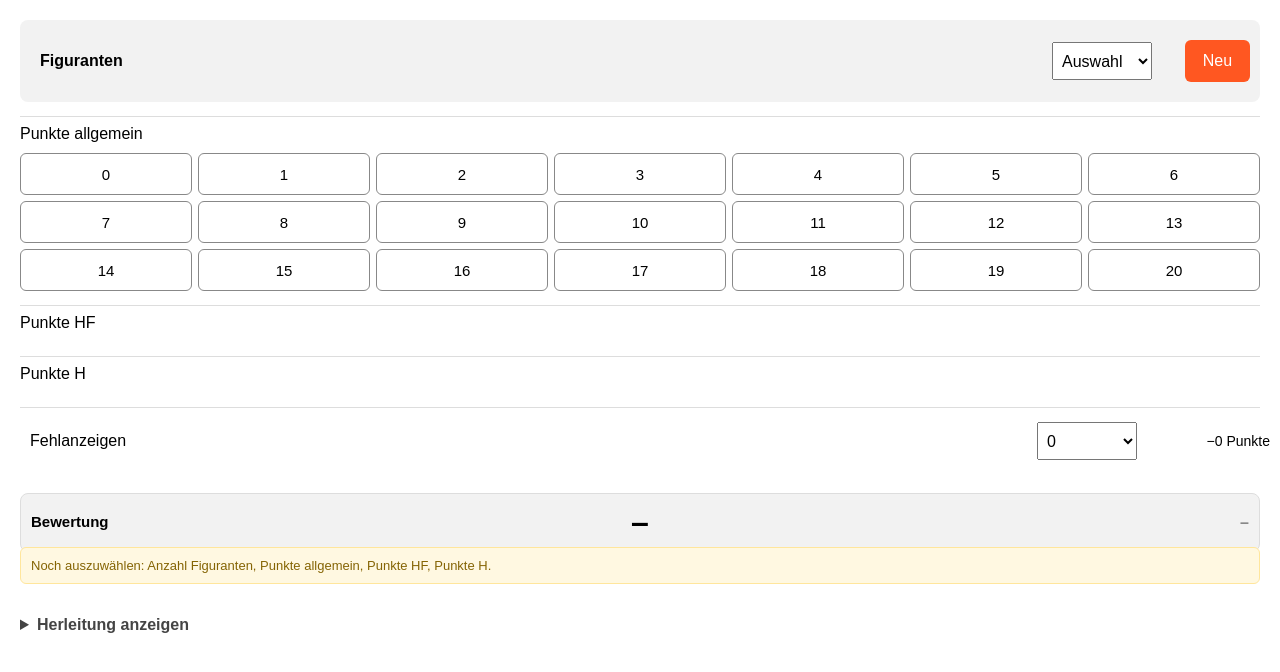
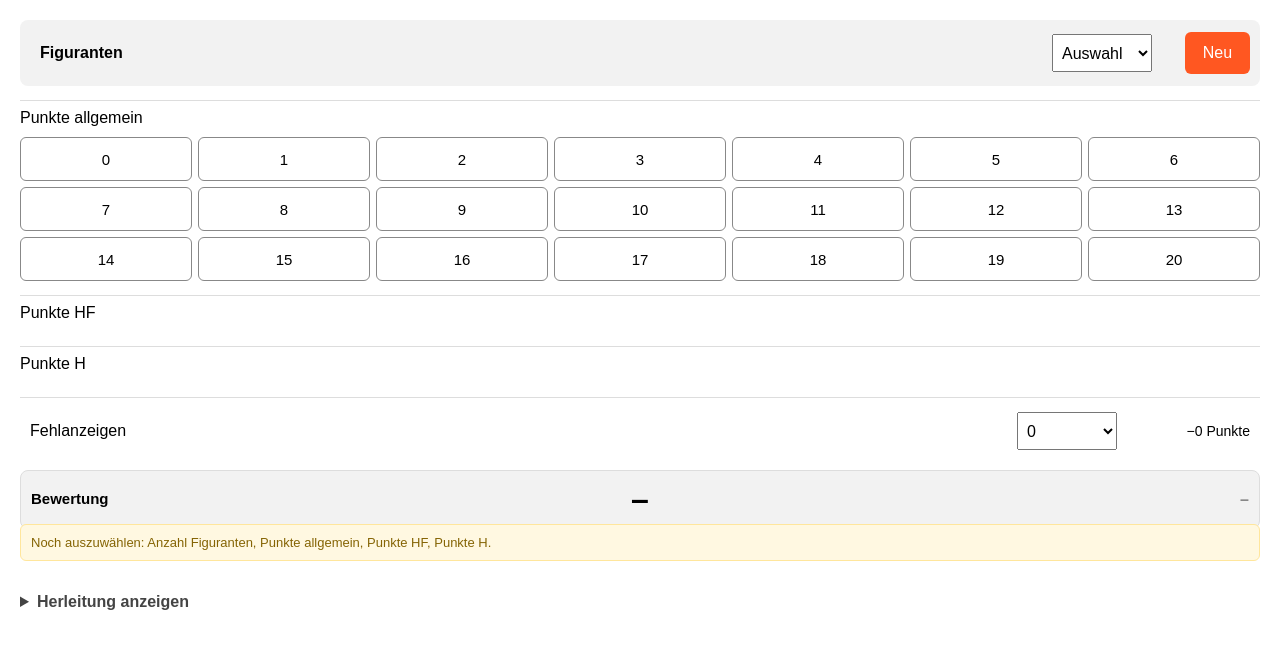
Before and after one commit to clawag/khbewertung, a plain HTML site: page index.html in a window 1280 px wide. Drawn offline with Linux system fonts and the light colour scheme.

Commit message:
Add files via upload

```diff
--- a/service-worker.js
+++ b/service-worker.js
@@ -1,5 +1,5 @@
 
-const CACHE_NAME = "bewertung_v13";
+const CACHE_NAME = "bewertung_v14";
 
 const FILES = [
     "./",
--- a/style.css
+++ b/style.css
@@ -1,3 +1,11 @@
+
+/* ==========================================
+   GRUNDEINSTELLUNGEN
+========================================== */
+
+* {
+    box-sizing: border-box;
+}
 
 body {
     font-family: Arial, sans-serif;
@@ -6,12 +14,10 @@ body {
     color: #000000;
 }
 
-.eingabezeile {
-    display: flex;
-    align-items: center;
-    width: 100%;
-    margin-bottom: 25px;
-}
+
+/* ==========================================
+   BESCHRIFTUNGEN UND EINGABEN
+========================================== */
 
 .beschriftung {
     width: 50%;
@@ -23,29 +29,147 @@ select {
     height: 38px;
     font-size: 16px;
     padding: 5px;
-    box-sizing: border-box;
 }
 
-.kriterium {
-    margin-bottom: 25px;
+
+/* ==========================================
+   FIGURANTEN-KOPFZEILE
+========================================== */
+
+.kopfzeile {
+    display: grid;
+    grid-template-columns: 1fr 100px 65px;
+    align-items: center;
+    gap: 8px;
+
+    background-color: #f2f2f2;
+    border-radius: 8px;
+    padding: 12px 10px;
+    min-height: 58px;
 }
 
+.kopfzeile .beschriftung {
+    width: auto;
+    padding-left: 10px;
+    font-size: 16px;
+    font-weight: 600;
+    white-space: nowrap;
+    text-align: left;
+}
+
+.kopfzeile select {
+    width: 100%;
+    min-width: 0;
+    transform: translateX(-25px);
+}
+
+
+/* ==========================================
+   BUTTON NEU
+========================================== */
+
+.neu-button {
+    width: 65px;
+    height: 42px;
+    margin: 0;
+    padding: 0 5px;
+    font-size: 16px;
+    background-color: #ff5721;
+    color: #ffffff;
+    border: none;
+    border-radius: 6px;
+    cursor: pointer;
+}
+
+
+/* ==========================================
+   EINGABEZEILEN
+========================================== */
+
+.eingabezeile {
+    display: flex;
+    align-items: center;
+    width: 100%;
+    margin-bottom: 12px;
+}
+
+
+/* ==========================================
+   FEHLANZEIGEN
+========================================== */
+
+.fehlanzeigen-zeile {
+    display: grid;
+    grid-template-columns: 1fr 100px 100px;
+    align-items: center;
+    gap: 8px;
+    padding: 8px 10px;
+}
+
+.fehlanzeigen-zeile .beschriftung {
+    width: auto;
+}
+
+.fehlanzeigen-zeile select {
+    width: 100%;
+    transform: translateX(-25px);
+}
+
+.fehlanzeigen-abzug {
+    text-align: right;
+    font-weight: normal;
+    white-space: nowrap;
+    font-size: 14px;
+}
+
+
+/* ==========================================
+   KRITERIEN
+========================================== */
+
+.kriterium {
+    margin: 8px 0;
+}
+
+.kriterium .beschriftung {
+    display: block;
+    width: auto;
+    margin-bottom: 6px;
+    font-size: 16px;
+}
+
+.trennlinie {
+    border: none;
+    border-top: 1px solid #dddddd;
+    margin-top: 14px;
+    margin-bottom: 6px;
+}
+
+
+/* ==========================================
+   PUNKTEBUTTONS
+========================================== */
+
 .punkte-container {
-    display: flex;
-    flex-wrap: wrap;
-    gap: 8px;
+    display: grid;
+    grid-template-columns: repeat(7, 1fr);
+    gap: 6px;
     margin-top: 10px;
 }
 
 .punkte-button {
-    width: 55px;
-    height: 42px;
-    font-size: 16px;
+    width: 100%;
+    min-width: 0;
+    min-height: 44px;
+    padding: 5px 2px;
+    margin: 0;
+    font-size: 15px;
     border: 1px solid #888888;
     border-radius: 6px;
     background-color: #ffffff;
     color: #000000;
     cursor: pointer;
+    touch-action: manipulation;
 }
 
 .punkte-button.aktiv {
@@ -54,48 +178,27 @@ select {
     border-color: #444444;
 }
 
-.trennlinie {
-    border: none;
-    border-top: 1px solid #dddddd;
-    margin: 25px 0;
-}
 
-.neu-button {
-    width: 100%;
-    height: 42px;
-    margin-top: 0;
-    margin-bottom: 5px;
-    font-size: 16px;
-    background-color: #ff5721;
-    color: #ffffff;
-    border: none;
-    border-radius: 6px;
-    cursor: pointer;
-}
-
-/* Bewertungsblock */
+/* ==========================================
+   BEWERTUNGSBLOCK
+========================================== */
 
 .bewertungsblock {
     display: flex;
     align-items: center;
     justify-content: space-between;
-    padding: 18px 15px;
-    margin-top: 25px;
-    margin-bottom: 25px;
+    padding: 10px;
+    margin: 10px 0;
     background-color: #f2f2f2;
     border: 1px solid #dddddd;
     border-radius: 8px;
     font-weight: bold;
 }
 
-/* Bestanden: Hellgrün */
-
 .bewertungsblock.bestanden {
     background-color: #e8f5e9;
     border-color: #c8e6c9;
 }
-
-/* Nicht bestanden: Hellrot */
 
 .bewertungsblock.out {
     background-color: #ffebee;
@@ -105,12 +208,13 @@ select {
 .bewertung-label {
     width: 33%;
     font-size: 15px;
+    margin-bottom: 3px;
 }
 
 .bewertung-punktzahl {
     width: 33%;
     text-align: center;
-    font-size: 22px;
+    font-size: 32px;
 }
 
 .bewertung-status {
@@ -131,10 +235,13 @@ select {
     color: #888888;
 }
 
-/* Herleitung */
+
+/* ==========================================
+   HERLEITUNG
+========================================== */
 
 .herleitung {
-    margin-top: 25px;
+    margin-top: 8px;
 }
 
 .herleitung summary {
@@ -150,7 +257,8 @@ select {
 }
 
 .herleitung-inhalt {
-    margin-top: 15px;
+    margin-top: 6px;
+    padding-top: 6px;
 }
 
 .herleitung-zeile {
@@ -176,7 +284,10 @@ select {
     margin-bottom: 0;
 }
 
-/* Eingabehinweis */
+
+/* ==========================================
+   EINGABEHINWEIS
+========================================== */
 
 .eingabe-hinweis {
     margin-top: -15px;
@@ -193,102 +304,6 @@ select {
     display: none;
 }
 
-/* ==========================================
-   KOMPAKTE KOPFZEILE
-========================================== */
-
-.kopfzeile {
-    display: grid;
-    grid-template-columns: 1fr 90px 70px;
-    align-items: center;
-    gap: 10px;
-    padding: 8px 10px;
-}
-
-.kopfzeile .beschriftung {
-    white-space: nowrap;
-}
-
-.kopfzeile select {
-    width: 100%;
-    min-width: 0;
-}
-
-.kopfzeile .neu-button {
-    width: 100%;
-    margin: 0;
-    padding: 10px 5px;
-}
-
-
-/* ==========================================
-   ABSTÄNDE KOMPAKTER
-========================================== */
-
-.kriterium {
-    margin: 8px 0;
-}
-
-.kriterium .beschriftung {
-    margin-bottom: 6px;
-}
-
-.trennlinie {
-    margin: 8px 0;
-}
-
-
-/* ==========================================
-   PUNKTEBUTTONS
-========================================== */
-
-.punkte-container {
-    display: grid;
-    grid-template-columns: repeat(7, 1fr);
-    gap: 6px;
-}
-
-.punkte-button {
-    width: 100%;
-    min-width: 0;
-    min-height: 42px;
-    padding: 5px 2px;
-    margin: 0;
-    font-size: 15px;
-    touch-action: manipulation;
-}
-
-
-/* ==========================================
-   BEWERTUNG
-========================================== */
-
-.bewertungsblock {
-    margin: 10px 0;
-    padding: 10px;
-}
-
-.bewertung-punktzahl {
-    font-size: 32px;
-}
-
-.bewertung-label {
-    margin-bottom: 3px;
-}
-
-
-/* ==========================================
-   HERLEITUNG
-========================================== */
-
-.herleitung {
-    margin-top: 8px;
-}
-
-.herleitung-inhalt {
-    padding-top: 6px;
-}
-
 
 /* ==========================================
    HANDYOPTIMIERUNG
@@ -297,13 +312,25 @@ select {
 @media (max-width: 480px) {
 
     body {
+        margin: 0;
         padding: 6px;
     }
 
     .kopfzeile {
-        grid-template-columns: 1fr 85px 65px;
+        grid-template-columns: 1fr 105px 65px;
         gap: 7px;
-        padding: 6px 4px;
+        padding: 12px 4px;
+    }
+
+    .kopfzeile select,
+    .fehlanzeigen-zeile select {
+        transform: translateX(-20px);
+    }
+
+    .fehlanzeigen-zeile {
+        grid-template-columns: 1fr 90px 90px;
+        gap: 6px;
+        padding: 8px 4px;
     }
 
     .punkte-container {
@@ -320,104 +347,4 @@ select {
         margin: 6px 0;
     }
 
-    .trennlinie {
-        margin: 6px 0;
-    }
 }
-
-//* Figuranten */
-
-.kopfzeile {
-    display: grid;
-    grid-template-columns: 1fr 100px 65px;
-    align-items: center;
-    gap: 8px;
-}
-
-.kopfzeile select {
-    width: 100%;
-    justify-self: start;
-    transform: translateX(-25px);
-}
-
-
-/* Fehlanzeigen */
-
-.fehlanzeigen-zeile {
-    display: grid;
-    grid-template-columns: 1fr 100px 100px;
-    align-items: center;
-    gap: 8px;
-    padding: 8px 10px;
-}
-
-.fehlanzeigen-zeile select {
-    width: 100%;
-    transform: translateX(-25px);
-}
-
-.fehlanzeigen-abzug {
-    text-align: right;
-    font-weight: normal;
-    white-space: nowrap;
-    font-size: 14px;
-}
-
-
-/* Handy */
-
-@media (max-width: 480px) {
-
-    .kopfzeile select,
-    .fehlanzeigen-zeile select {
-        transform: translateX(-20px);
-    }
-
-}
-
-/* Handy */
-
-@media (max-width: 480px) {
-
-    .kopfzeile {
-        grid-template-columns: 1fr 105px 65px;
-    }
-
-    .fehlanzeigen-zeile {
-        grid-template-columns: 1fr 90px 90px;
-        gap: 6px;
-        padding: 8px 4px;
-    }
-
-}
-/* Trennlinien mit mehr Abstand nach oben */
-
-.trennlinie {
-    margin-top: 14px;
-    margin-bottom: 6px;
-}
-.kopfzeile .beschriftung {
-    font-size: 16px;
-    font-weight: normal;
-    text-align: left;
-    padding-left: 10px;
-}
-/* Figuranten-Block hervorheben */
-
-.kopfzeile {
-    display: grid;
-    grid-template-columns: 1fr 100px 65px;
-    align-items: center;
-    gap: 8px;
-
-    background-color: #f2f2f2;
-    border-radius: 8px;
-    padding: 12px 10px;
-    margin-bottom: 0;
-    min-height: 58px;
-}
-
-.kopfzeile .beschriftung {
-    font-size: 16px;
-    font-weight: 600;
-}
```
